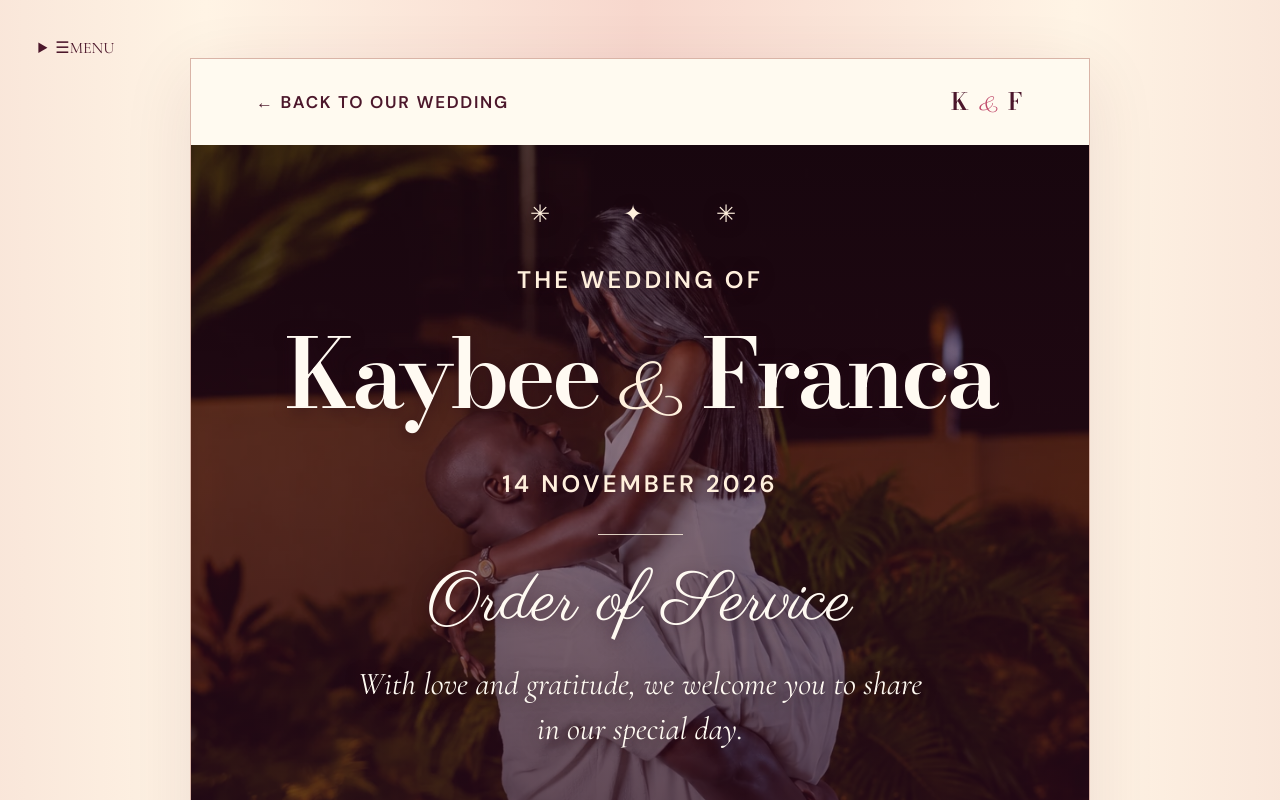
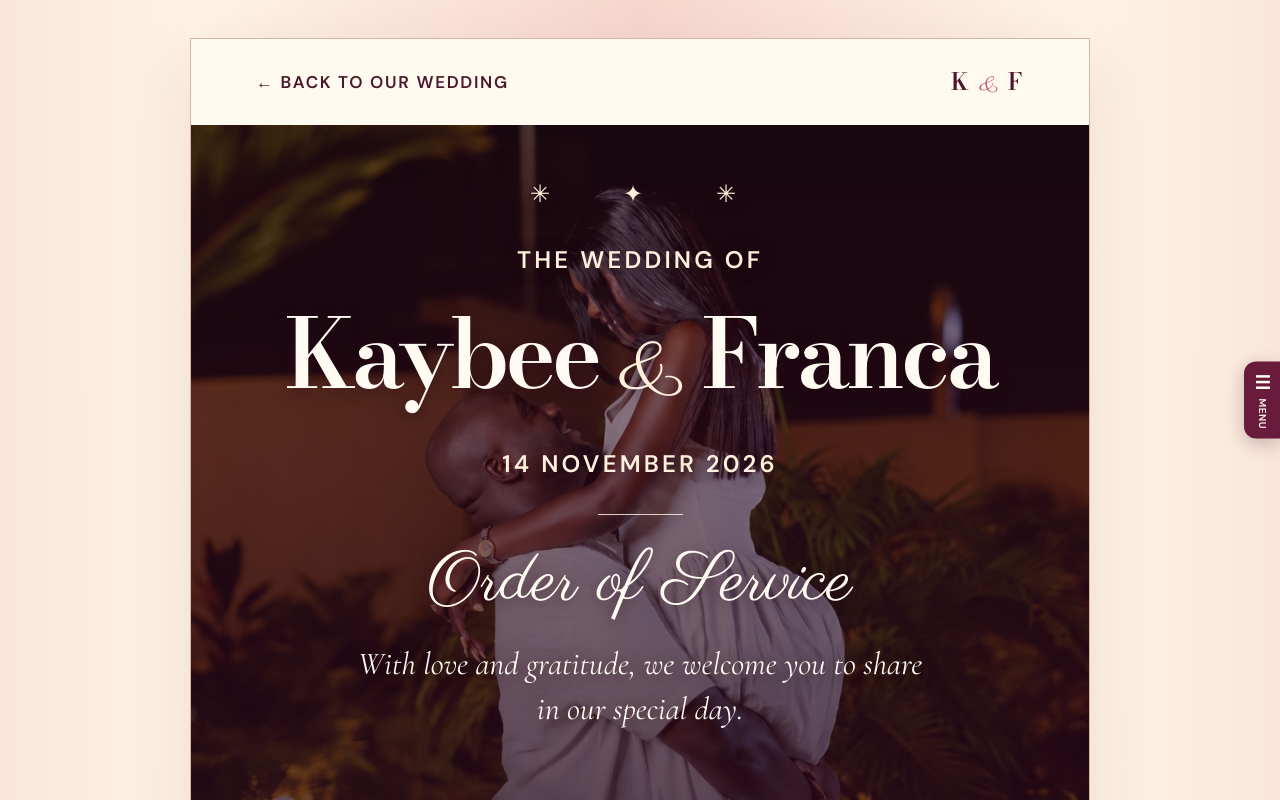
Before and after one commit to fidelnyame-80/Kaybee-Franca, a Next.js app: page /order-of-service in a window 1280 px wide. Shown: the top 800 px of the page. Built offline with nearby package versions, Linux system fonts and the light colour scheme.

Commit message:
Style small right-edge menu tab and hide links until expanded

```diff
--- a/app/order-of-service/programme.css
+++ b/app/order-of-service/programme.css
@@ -99,3 +99,13 @@
 .programme__hero .programme__rule{background:rgba(255,244,226,.82)}
 .programme__hero .programme__script,.programme__hero .programme__intro{color:#fffaf2}
 @media(max-width:600px){.programme__hero{background-position:50% 38%}}
+
+/* Right-edge collapsed navigation: content is unobstructed until the guest taps MENU. */
+.programme__side-menu{position:fixed;top:50%;right:0;transform:translateY(-50%);z-index:90;display:flex;flex-direction:column;align-items:flex-end;max-width:min(78vw,240px)}
+.programme__side-menu>summary{cursor:pointer;display:flex;align-items:center;justify-content:center;gap:5px;min-height:58px;padding:10px 9px;color:#fffaf2;background:#681b3a;border-radius:12px 0 0 12px;box-shadow:0 5px 18px #3d0a2340;list-style:none;font:700 10px/1.1 var(--sans);letter-spacing:.05em;writing-mode:vertical-rl}
+.programme__side-menu>summary::-webkit-details-marker{display:none}
+.programme__side-menu>summary:focus-visible{outline:3px solid #efafc1;outline-offset:3px}
+.programme__side-menu>summary span:first-child{font-size:18px;line-height:1}
+.programme__side-menu:not([open]) .programme__side-nav{display:none}
+.programme__side-menu[open] .programme__side-nav{position:absolute;right:0;top:calc(100% + 6px);transform:none;max-width:min(78vw,240px);width:max-content}
+@media(max-width:600px){.programme__side-menu>summary{min-height:54px;padding:8px 6px}.programme__side-menu[open] .programme__side-nav a{font-size:12px;min-height:43px}}
```
